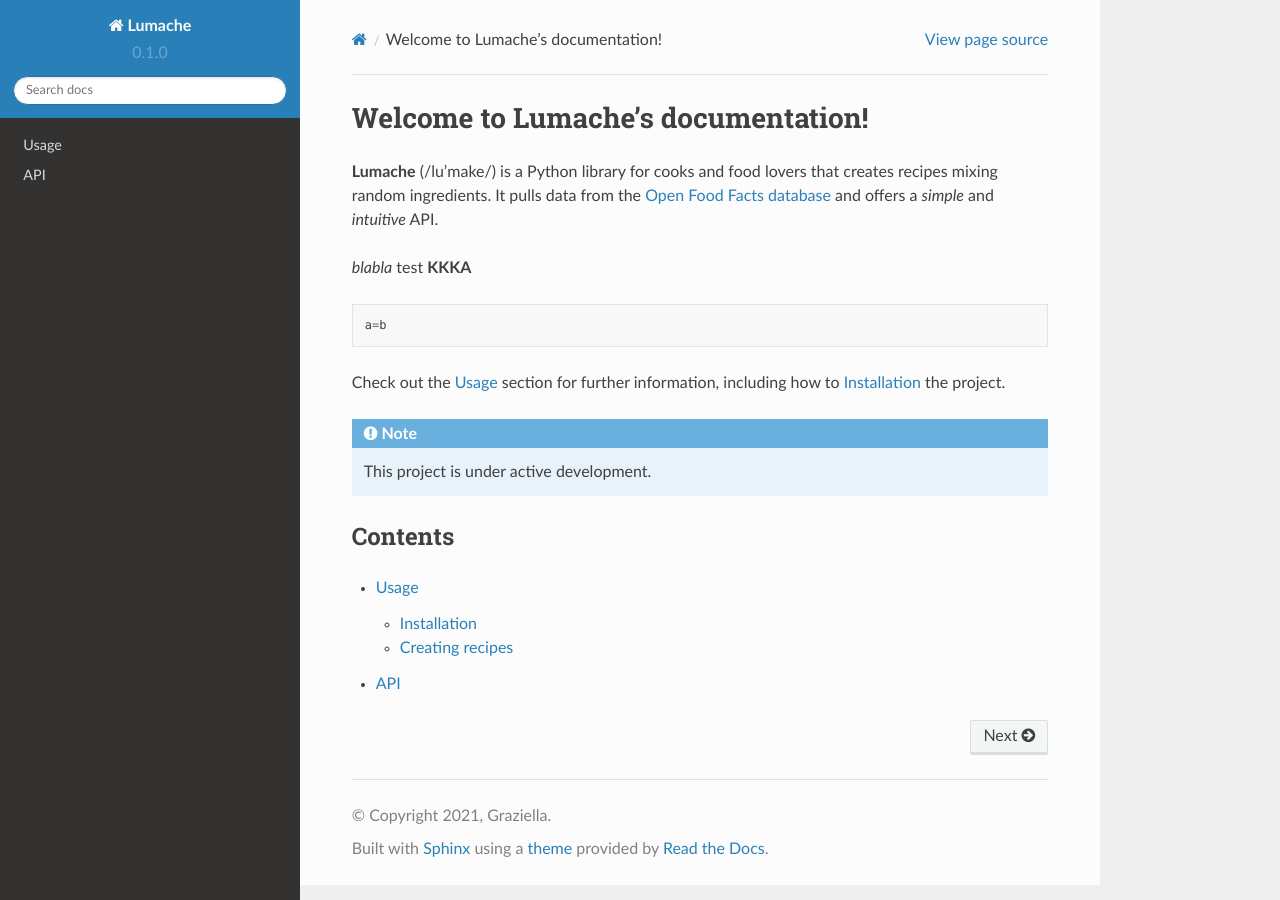
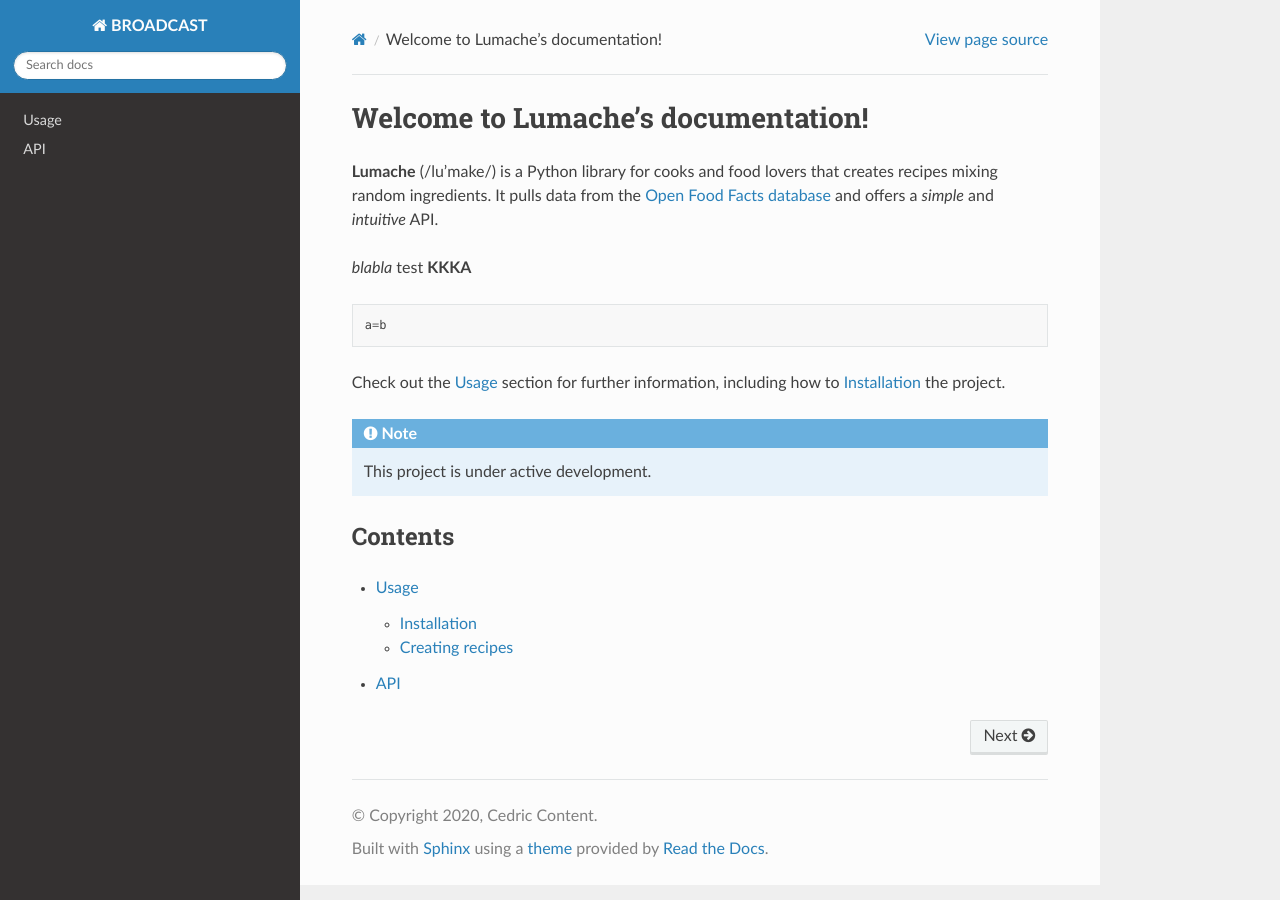
Before and after one commit to apoulain22/TutorialDoc, a Sphinx documentation site: the page built from docs/source/index.rst, in a window 1280 px wide. Built offline with Sphinx 7.4.7 and the Read the Docs theme 2.0.0, drawn with Linux system fonts in a browser that asks for light colours.

Commit message:
Update conf.py

```diff
--- a/docs/source/conf.py
+++ b/docs/source/conf.py
@@ -2,12 +2,12 @@
 
 # -- Project information
 
-project = 'Lumache'
-copyright = '2021, Graziella'
-author = 'Graziella'
+project = 'BROADCAST'
+copyright = '2020, Cedric Content'
+author = 'Cedric Content and Arthur Poulain'
 
-release = '0.1'
-version = '0.1.0'
+release = '1.0'
+#version = '0.1.0'
 
 # -- General configuration
 
```
